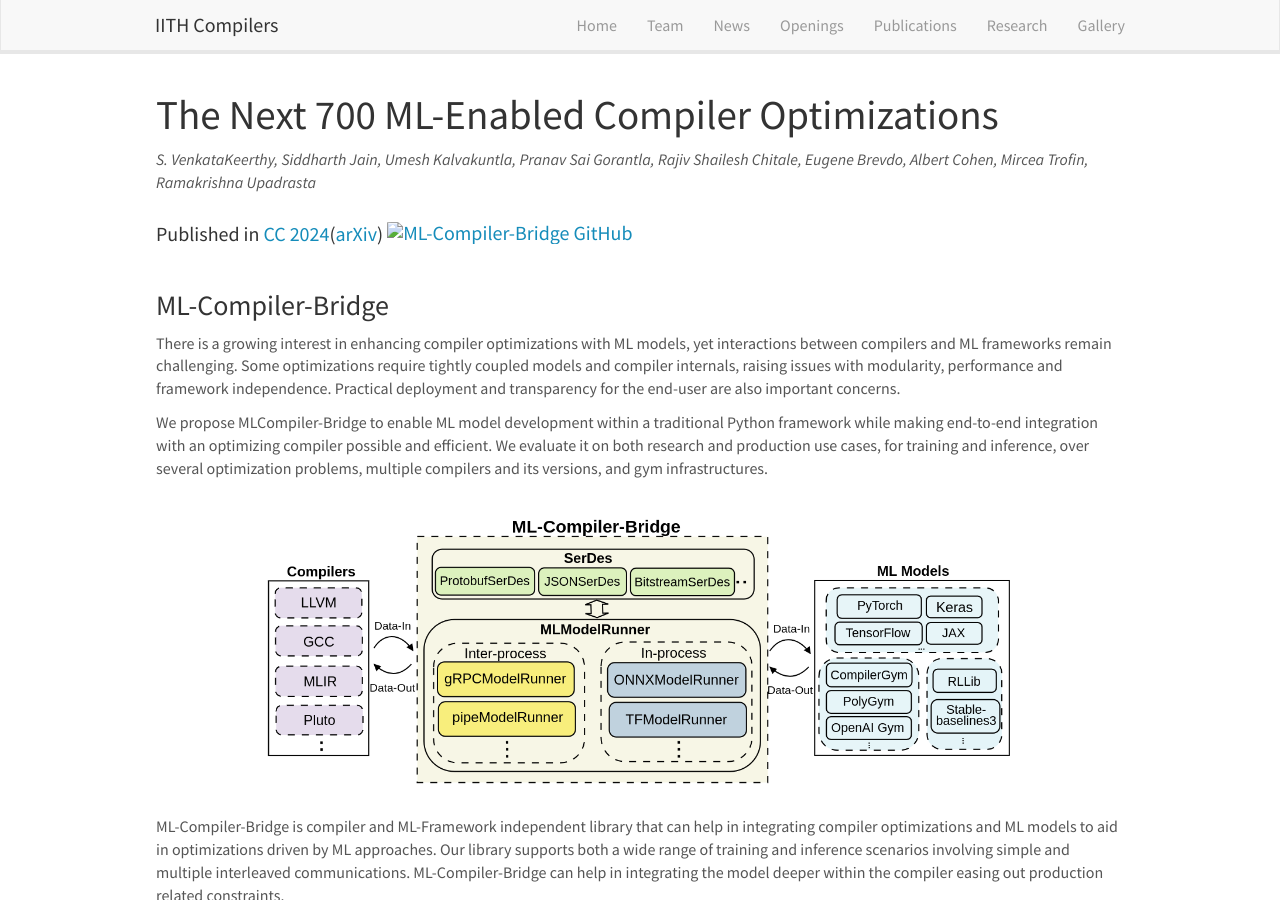
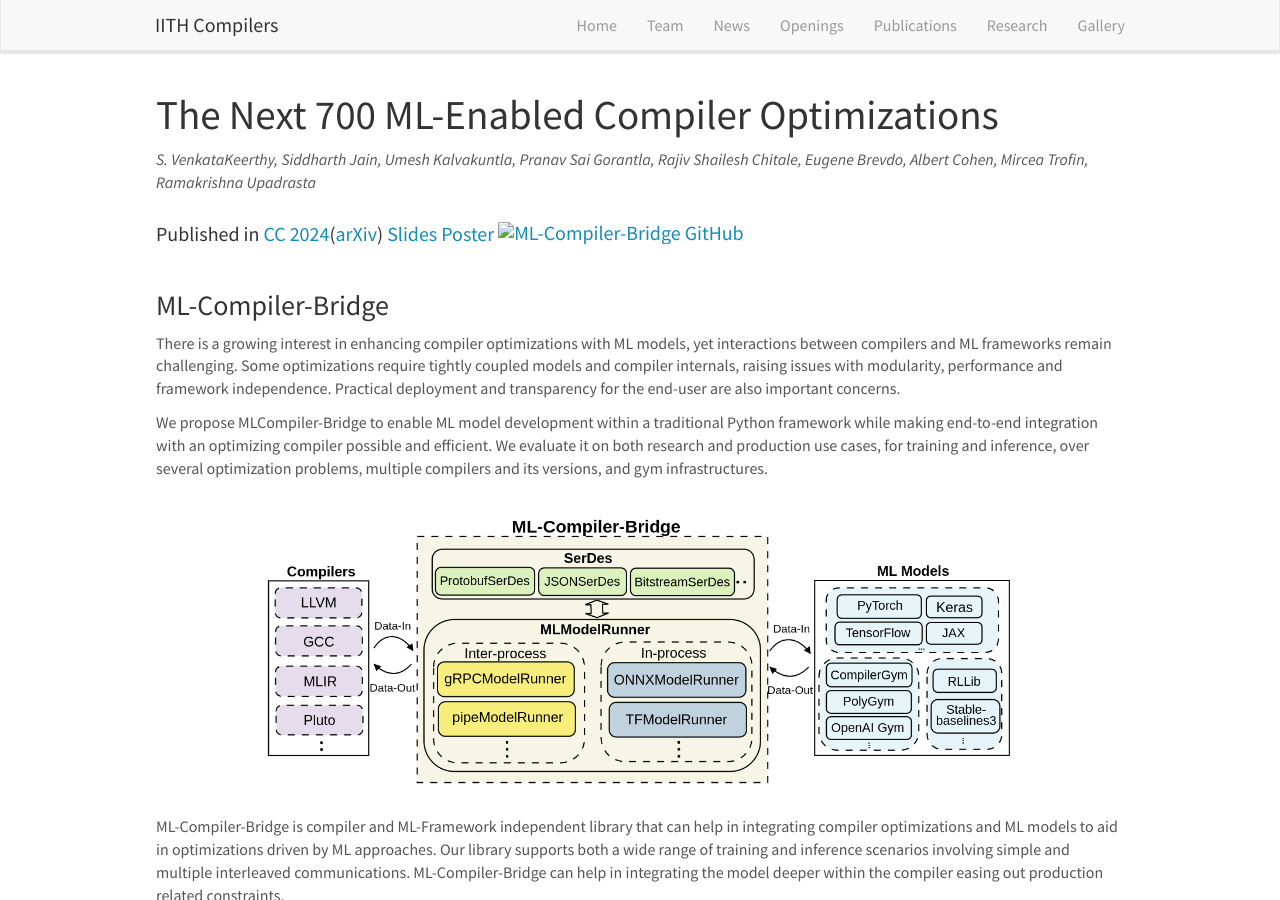
Before and after one commit to utpalbora/compilers.cse.iith.ac.in, a Jekyll site: the page built from _pages/ml_compiler_bridge.md, in a window 1280 px wide and 900 px high. Built offline with Jekyll 4.4.1, drawn with Linux system fonts in a browser that asks for light colours; nearby versions of some CDN libraries.

Commit message:
Update ml_compiler_bridge.md (#108)

```diff
--- a/_pages/ml_compiler_bridge.md
+++ b/_pages/ml_compiler_bridge.md
@@ -10,7 +10,7 @@ permalink: /publications/mlcompilerbridge/
 
 # The Next 700 ML-Enabled Compiler Optimizations
 *S. VenkataKeerthy, Siddharth Jain, Umesh Kalvakuntla, Pranav Sai Gorantla, Rajiv Shailesh Chitale, Eugene Brevdo, Albert Cohen, Mircea Trofin, Ramakrishna Upadrasta*
-#### Published in [CC 2024](https://doi.org/10.1145/3640537.3641580){:target="_blank"}([arXiv](https://arxiv.org/abs/2311.10800){:target="_blank"}) <a href="https://github.com/IITH-Compilers/ml-compiler-bridge" target="_blank"> <img  class="dp-img" alt="ML-Compiler-Bridge GitHub" src="https://github.githubassets.com/favicons/favicon.svg" width="23px" height="23px"></a>
+#### Published in [CC 2024](https://doi.org/10.1145/3640537.3641580){:target="_blank"}([arXiv](https://arxiv.org/abs/2311.10800){:target="_blank"}) [Slides](https://llvm.org/devmtg/2024-03/slides/ML-Compiler-Bridge.pdf){:target="_blank"} [Poster](https://drive.google.com/file/d/1wQHTboBQYXRo9FsPB6F9TANw4w8TvT19/view){:target="_blank"} <a href="https://github.com/IITH-Compilers/ml-compiler-bridge" target="_blank"> <img  class="dp-img" alt="ML-Compiler-Bridge GitHub" src="https://github.githubassets.com/favicons/favicon.svg" width="23px" height="23px"></a>
 
 ### ML-Compiler-Bridge
 There is a growing interest in enhancing compiler optimizations with ML models, yet interactions between compilers
```
